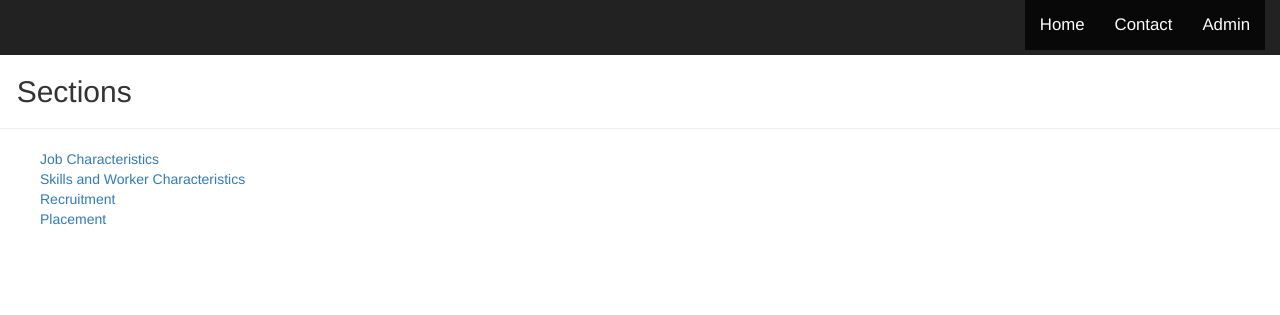
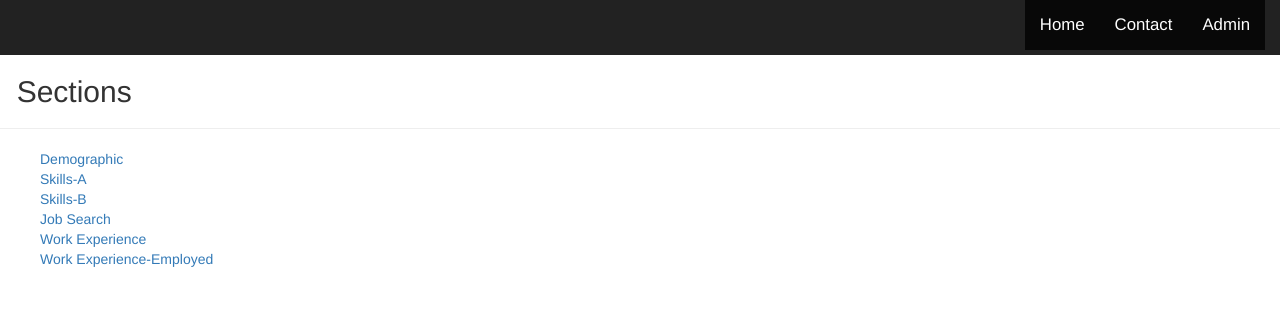
Before and after one commit to Vishalvjoseph/Survey, a Django app: page /survey/5/detailcentercreate/ in a window 1280 px wide. Shown: the top 315 px of the page. Run offline with Django 3.2, Linux system fonts and the light colour scheme; parts of the project's set-up code (start-up, migrations or seed data) failed here and were passed over; some libraries are stand-ins or nearby versions.

Commit message:
New code

```diff
--- a/survey/templates/survey/detail_create.html
+++ b/survey/templates/survey/detail_create.html
@@ -90,19 +90,28 @@
 <div>
         <ul>
 
-<a href="{% url 'survey:create' person_id start finish status_1  %}">Job Characteristics</a>
+<a href="{% url 'survey:create-worker' person_id start finish status_1  %}">Demographic</a>
 
 <br>
 
-<a href="{% url 'survey:create' person_id start finish status_2  %}">Skills and Worker Characteristics</a>
+<a href="{% url 'survey:create-worker' person_id start finish status_2  %}">Skills-A</a>
 
 <br>
 
-<a href="{% url 'survey:create' person_id start finish status_3  %}">Recruitment</a>
+<a href="{% url 'survey:create-worker' person_id start finish status_3  %}">Skills-B</a>
 
 <br>
 
-<a href="{% url 'survey:create' person_id start finish status_4  %}">Placement</a>
+<a href="{% url 'survey:create-worker' person_id start finish status_4  %}">Job Search</a>
+
+<br>
+
+<a href="{% url 'survey:create-worker' person_id start finish status_5  %}">Work Experience</a>
+
+<br>
+
+<a href="{% url 'survey:create-worker' person_id start finish status_6  %}">Work Experience-Employed</a>
+
 
 
    </ul>
--- a/survey/views.py
+++ b/survey/views.py
@@ -23,13 +23,12 @@ def PersonCreate(request):          #creates the Person object
 
     if request.method == 'POST':
         form = PersonForm(request.POST)    #uses the PersonForm which is based on the Person model
-        val = request.POST.getlist('form-answer_text', '')
         if form.is_valid():
             form.save()
             assign = Person.objects.all().latest('id').id
             start = 0
             finish = 3
-            return HttpResponseRedirect(reverse('survey:detail-create', args=(assign,)))
+            return HttpResponseRedirect(reverse('survey:detail-worker-create', args=(assign,)))
 
     else:
         form = PersonForm(prefix="form")
@@ -49,7 +48,7 @@ def PersonUpdate(request, pk):    # The view that helps in editing the name of a
             start = 0
             finish = 3
 
-            return HttpResponseRedirect(reverse('survey:detail-update', args=(person.id,)))
+            return HttpResponseRedirect(reverse('survey:detail-worker-update', args=(person.id,)))
 
     else:
         form = PersonForm(instance=person)
@@ -405,8 +404,10 @@ def DetailWorker_create(request, person_id):    #this view displays the various
     status_2 = 2
     status_3 = 3
     status_4 = 4
+    status_5 = 5
+    status_6 = 6
 
-    context = {'start':start, 'finish':finish, 'person_id':person_id, 'status_1':status_1, 'status_2':status_2, 'status_3':status_3, 'status_4':status_4}
+    context = {'start':start, 'finish':finish, 'person_id':person_id, 'status_1':status_1, 'status_2':status_2, 'status_3':status_3, 'status_4':status_4, 'status_5':status_5, 'status_6':status_6}
 
     return render(request, 'survey/detail_create.html', context)
 
@@ -418,20 +419,23 @@ def Create_Worker(request, person_id, start, finish, status):      #This is the
     status = int(status)
 
     if status == 1:
-        question_all = Question.objects.filter(questionnaire_type="training center").filter(question_category="Job Characteristics")
-        question_list = Question.objects.filter(questionnaire_type="training center").filter(question_category="Job Characteristics")[start:finish]
+        question_all = Question.objects.filter(questionnaire_type="worker").filter(question_category="Demographic")
+        question_list = Question.objects.filter(questionnaire_type="worker").filter(question_category="Demographic")[start:finish]
     elif status == 2:
-        question_all = Question.objects.filter(questionnaire_type="training center").filter(question_category="Skills and Worker Characteristics")
-        question_list = Question.objects.filter(questionnaire_type="training center").filter(question_category="Skills and Worker Characteristics")[start:finish]
+        question_all = Question.objects.filter(questionnaire_type="worker").filter(question_category="Skills-A")
+        question_list = Question.objects.filter(questionnaire_type="worker").filter(question_category="Skills-A")[start:finish]
     elif status == 3:
-        question_all = Question.objects.filter(questionnaire_type="training center").filter(question_category="Recruitment")
-        question_list = Question.objects.filter(questionnaire_type="training center").filter(question_category="Recruitment")[start:finish]
+        question_all = Question.objects.filter(questionnaire_type="worker").filter(question_category="Skills-B")
+        question_list = Question.objects.filter(questionnaire_type="worker").filter(question_category="Skills-B")[start:finish]
+    elif status == 4:
+        question_all = Question.objects.filter(questionnaire_type="worker").filter(question_category="Job Search")
+        question_list = Question.objects.filter(questionnaire_type="worker").filter(question_category="Job Search")[start:finish]
+    elif status == 5:
+        question_all = Question.objects.filter(questionnaire_type="worker").filter(question_category="Work Experience")
+        question_list = Question.objects.filter(questionnaire_type="worker").filter(question_category="Work Experience")[start:finish]
     else:
-        question_all = Question.objects.filter(questionnaire_type="training center").filter(question_category="Placement")
-        question_list = Question.objects.filter(questionnaire_type="training center").filter(question_category="Placement")[start:finish]
-
-##    question_all = Question.objects.filter(question_category=str(category['string1'])).filter(question_category=str(category['string2']))
-##    question_list = Question.objects.filter(question_category=str(category['string1'])).filter(question_category=str(category['string2']))[start:finish]
+        question_all = Question.objects.filter(questionnaire_type="worker").filter(question_category="Work Experience-Employed")
+        question_list = Question.objects.filter(questionnaire_type="worker").filter(question_category="Work Experience-Employed")[start:finish]
 
     person = get_object_or_404(Person, pk=person_id)
     start = start + 3
@@ -448,23 +452,23 @@ def Create_Worker(request, person_id, start, finish, status):      #This is the
         for q in question_list:
             print(i)
             if q.question_type == 'free':
-                form = AnswerForm(request.POST, prefix="form")
+                form = AnswerWorkerForm(request.POST, prefix="form")
                 if form.is_valid():
                     values = request.POST.getlist('form-answer_text', '')
-                    answer = Answer.objects.create(person=person, question=q, answer_text=values[i])
+                    answer = Answer_Worker.objects.create(person=person, question=q, answer_text=values[i])
                     i = i+1
 
             elif q.question_type == 'choice':
                 s1 = q.choice_set.get(pk=request.POST.get(str(q.id)))
                 if str(s1) == 'Other':
-                    form_other = AnswerForm(request.POST, prefix="form_choice")
+                    form_other = AnswerWorkerForm(request.POST, prefix="form_choice")
                     if form_other.is_valid():
                         values_other = request.POST.getlist('form_choice-answer_text', '')
-                        answer = Answer.objects.create(person=person, question=q, answer_text=values_other[j])
+                        answer = Answer_Worker.objects.create(person=person, question=q, answer_text=values_other[j])
                         j = j+1
 
                 else:
-                    answer = Answer.objects.create(person=person, question=q, answer_text=s1)
+                    answer = Answer_Worker.objects.create(person=person, question=q, answer_text=s1)
 
             else:
                 print(request.POST.getlist(str(q.id), ''))
@@ -472,20 +476,20 @@ def Create_Worker(request, person_id, start, finish, status):      #This is the
                 tot=len(li)
                 for k in range(0,tot):
                     s1 = q.choice_set.get(pk=li[k])
-                    answer = Answer.objects.create(person=person, question=q, answer_text=s1)
+                    answer = Answer_Worker.objects.create(person=person, question=q, answer_text=s1)
 
 
 
         if finish >= total+3:
-            return HttpResponseRedirect(reverse('survey:detail-create', args=(person.id,)))
+            return HttpResponseRedirect(reverse('survey:detail-worker-create', args=(person.id,)))
 
         else:
-            return HttpResponseRedirect(reverse('survey:create', args=(person.id, start, finish, status)))
+            return HttpResponseRedirect(reverse('survey:create-worker', args=(person.id, start, finish, status)))
 
 
     else:
-        form = AnswerForm(prefix="form")
-        form_other = AnswerForm(prefix="form_choice")
+        form = AnswerWorkerForm(prefix="form")
+        form_other = AnswerWorkerForm(prefix="form_choice")
 
         context = {'form':form, 'form_other':form_other, 'question_list':question_list}
 
@@ -500,8 +504,10 @@ def DetailWorker_update(request, person_id):     # Displays the various sections
     status_2 = 2
     status_3 = 3
     status_4 = 4
+    status_5 = 5
+    status_6 = 6
 
-    context = {'start':start, 'finish':finish, 'status_1':status_1, 'status_2':status_2, 'status_3':status_3, 'status_4':status_4, 'person_id':person_id}
+    context = {'start':start, 'finish':finish, 'status_1':status_1, 'status_2':status_2, 'status_3':status_3, 'status_4':status_4, 'status_5':status_5, 'status_6':status_6, 'person_id':person_id}
 
     return render(request, 'survey/detail_update.html', context)
 
@@ -512,18 +518,24 @@ def Update_Worker(request, person_id, start, finish, status):   # Updates the an
     finish = int(finish)
     status = int(status)
 
-    if status == 1:              #The necessary question lists are generated depending on the link clicked in the previous view
-        question_all = Question.objects.filter(questionnaire_type="training center").filter(question_category="Job Characteristics")
-        question_list = Question.objects.filter(questionnaire_type="training center").filter(question_category="Job Characteristics")[start:finish]
+    if status == 1:
+        question_all = Question.objects.filter(questionnaire_type="worker").filter(question_category="Demographic")
+        question_list = Question.objects.filter(questionnaire_type="worker").filter(question_category="Demographic")[start:finish]
     elif status == 2:
-        question_all = Question.objects.filter(questionnaire_type="training center").filter(question_category="Skills and Worker Characteristics")
-        question_list = Question.objects.filter(questionnaire_type="training center").filter(question_category="Skills and Worker Characteristics")[start:finish]
+        question_all = Question.objects.filter(questionnaire_type="worker").filter(question_category="Skills-A")
+        question_list = Question.objects.filter(questionnaire_type="worker").filter(question_category="Skills-A")[start:finish]
     elif status == 3:
-        question_all = Question.objects.filter(questionnaire_type="training center").filter(question_category="Recruitment")
-        question_list = Question.objects.filter(questionnaire_type="training center").filter(question_category="Recruitment")[start:finish]
+        question_all = Question.objects.filter(questionnaire_type="worker").filter(question_category="Skills-B")
+        question_list = Question.objects.filter(questionnaire_type="worker").filter(question_category="Skills-B")[start:finish]
+    elif status == 4:
+        question_all = Question.objects.filter(questionnaire_type="worker").filter(question_category="Job Search")
+        question_list = Question.objects.filter(questionnaire_type="worker").filter(question_category="Job Search")[start:finish]
+    elif status == 5:
+        question_all = Question.objects.filter(questionnaire_type="worker").filter(question_category="Work Experience")
+        question_list = Question.objects.filter(questionnaire_type="worker").filter(question_category="Work Experience")[start:finish]
     else:
-        question_all = Question.objects.filter(questionnaire_type="training center").filter(question_category="Placement")
-        question_list = Question.objects.filter(questionnaire_type="training center").filter(question_category="Placement")[start:finish]
+        question_all = Question.objects.filter(questionnaire_type="worker").filter(question_category="Work Experience-Employed")
+        question_list = Question.objects.filter(questionnaire_type="worker").filter(question_category="Work Experience-Employed")[start:finish]
 
 
     if len(question_list) == 3:   # This block assigns the questions from the list to individual objects
@@ -559,51 +571,51 @@ def Update_Worker(request, person_id, start, finish, status):   # Updates the an
 
     if q1 is not None:
         if q1.question_type == 'multiple':
-            multi = Answer.objects.filter(person=person).filter(question=q1)
+            multi = Answer_Worker.objects.filter(person=person).filter(question=q1)
             print(multi)
             for i in range(0,len(multi)):
                 ans_list_multi1.append(multi[i].answer_text)
         elif q1.question_type == 'choice':
-            ans1 = Answer.objects.filter(person=person).filter(question=q1).first()
+            ans1 = Answer_Worker.objects.filter(person=person).filter(question=q1).first()
             choice_list = q1.choice_set.all()
             for i in range(0,len(choice_list)):
                 ans_list_choice1.append(choice_list[i].choice_text)
         else:
-            ans1 = Answer.objects.filter(person=person).filter(question=q1).first()
+            ans1 = Answer_Worker.objects.filter(person=person).filter(question=q1).first()
 
 
     if q2 is not None:
         if q2.question_type == 'multiple':
-            multi = Answer.objects.filter(person=person).filter(question=q2)
+            multi = Answer_Worker.objects.filter(person=person).filter(question=q2)
             for i in range(0,len(multi)):
                 ans_list_multi2.append(multi[i].answer_text)
         elif q2.question_type == 'choice':
-            ans2 = Answer.objects.filter(person=person).filter(question=q2).first()
+            ans2 = Answer_Worker.objects.filter(person=person).filter(question=q2).first()
             choice_list = q2.choice_set.all()
             for i in range(0,len(choice_list)):
                 ans_list_choice2.append(choice_list[i].choice_text)
         else:
-            ans2 = Answer.objects.filter(person=person).filter(question=q2).first()
+            ans2 = Answer_Worker.objects.filter(person=person).filter(question=q2).first()
 
 
     if q3 is not None:
         if q3.question_type == 'multiple':
-            multi = Answer.objects.filter(person=person).filter(question=q3)
+            multi = Answer_Worker.objects.filter(person=person).filter(question=q3)
             for i in range(0,len(multi)):
                 ans_list_multi3.append(multi[i].answer_text)
         elif q3.question_type == 'choice':
-            ans3 = Answer.objects.filter(person=person).filter(question=q3).first()
+            ans3 = Answer_Worker.objects.filter(person=person).filter(question=q3).first()
             choice_list = q3.choice_set.all()
             for i in range(0,len(choice_list)):
                 ans_list_choice3.append(choice_list[i].choice_text)
         else:
-            ans3 = Answer.objects.filter(person=person).filter(question=q3).first()
+            ans3 = Answer_Worker.objects.filter(person=person).filter(question=q3).first()
 
 
     if request.method == 'POST':
         if q1 is not None:
             if q1.question_type == 'free':
-                form1 = AnswerForm(request.POST, prefix="form1", instance=ans1)
+                form1 = AnswerWorkerForm(request.POST, prefix="form1", instance=ans1)
                 if form1.is_valid():
                     ans1 = form1.save(commit=False)
                     ans1.question = q1
@@ -613,7 +625,7 @@ def Update_Worker(request, person_id, start, finish, status):   # Updates the an
             elif q1.question_type == 'choice':
                 s1 = q1.choice_set.get(pk=request.POST['choice1'])
                 if str(s1) == 'Other':
-                    form1 = AnswerForm(request.POST, prefix="form1", instance=ans1)
+                    form1 = AnswerWorkerForm(request.POST, prefix="form1", instance=ans1)
                     if form1.is_valid():
                         ans1 = form1.save(commit=False)
                         ans1.question = q1
@@ -629,19 +641,19 @@ def Update_Worker(request, person_id, start, finish, status):   # Updates the an
 
             else:
                 li = request.POST.getlist("choice1", '')
-                multi = Answer.objects.filter(person=person).filter(question=q1)
+                multi = Answer_Worker.objects.filter(person=person).filter(question=q1)
                 multi.delete()
                 tot=len(li)
                 for i in range(0,tot):
                     s1 = q1.choice_set.get(pk=li[i])
-                    answer = Answer.objects.create(person=person, question=q1, answer_text=s1)
+                    answer = Answer_Worker.objects.create(person=person, question=q1, answer_text=s1)
 
 
 
         if q2 is not None:
 
             if q2.question_type == 'free':
-                form2 = AnswerForm(request.POST, prefix="form2", instance=ans2)
+                form2 = AnswerWorkerForm(request.POST, prefix="form2", instance=ans2)
                 if form2.is_valid():
                     ans2 = form2.save(commit=False)
                     ans2.question = q2
@@ -651,7 +663,7 @@ def Update_Worker(request, person_id, start, finish, status):   # Updates the an
             elif q2.question_type == 'choice':
                 s2 = q2.choice_set.get(pk=request.POST['choice2'])
                 if str(s2) == 'Other':
-                    form2 = AnswerForm(request.POST, prefix="form2", instance=ans2)
+                    form2 = AnswerWorkerForm(request.POST, prefix="form2", instance=ans2)
                     if form2.is_valid():
                         ans2 = form2.save(commit=False)
                         ans2.question = q2
@@ -665,18 +677,18 @@ def Update_Worker(request, person_id, start, finish, status):   # Updates the an
 
             else:
                 li = request.POST.getlist("choice2", '')
-                multi = Answer.objects.filter(person=person).filter(question=q2)
+                multi = Answer_Worker.objects.filter(person=person).filter(question=q2)
                 multi.delete()
                 tot=len(li)
                 for i in range(0,tot):
                     s2 = q2.choice_set.get(pk=li[i])
-                    answer = Answer.objects.create(person=person, question=q2, answer_text=s2)
+                    answer = Answer_Worker.objects.create(person=person, question=q2, answer_text=s2)
 
 
         if q3 is not None:
 
             if q3.question_type == 'free':
-                form3 = AnswerForm(request.POST, prefix="form3", instance=ans3)
+                form3 = AnswerWorkerForm(request.POST, prefix="form3", instance=ans3)
                 if form3.is_valid():
                     ans3 = form3.save(commit=False)
                     ans3.question = q3
@@ -686,7 +698,7 @@ def Update_Worker(request, person_id, start, finish, status):   # Updates the an
             elif q3.question_type == 'choice':
                 s3 = q3.choice_set.get(pk=request.POST['choice3'])
                 if str(s3) == 'Other':
-                    form3 = AnswerForm(request.POST, prefix="form3", instance=ans3)
+                    form3 = AnswerWorkerForm(request.POST, prefix="form3", instance=ans3)
                     if form3.is_valid():
                         ans3 = form3.save(commit=False)
                         ans3.question = q3
@@ -700,24 +712,24 @@ def Update_Worker(request, person_id, start, finish, status):   # Updates the an
 
             else:
                 li = request.POST.getlist("choice3", '')
-                multi = Answer.objects.filter(person=person).filter(question=q3)
+                multi = Answer_Worker.objects.filter(person=person).filter(question=q3)
                 multi.delete()
                 tot=len(li)
                 for i in range(0,tot):
                     s3 = q3.choice_set.get(pk=li[i])
-                    answer = Answer.objects.create(person=person, question=q3, answer_text=s3) #creates new objects after deleting the old ones so that there is no redundancy
+                    answer = Answer_Worker.objects.create(person=person, question=q3, answer_text=s3) #creates new objects after deleting the old ones so that there is no redundancy
 
         if finish >= total+3:   #checks if condition has been met to generate next list of questions
-            return HttpResponseRedirect(reverse('survey:detail-update', args=(person.id,)))
+            return HttpResponseRedirect(reverse('survey:detail-worker-update', args=(person.id,)))
 
         else:
-            return HttpResponseRedirect(reverse('survey:update', args=(person.id, start, finish, status))) #redirects back to same view to process/display next set of questions in the same list
+            return HttpResponseRedirect(reverse('survey:update-worker', args=(person.id, start, finish, status))) #redirects back to same view to process/display next set of questions in the same list
 
 
     else:
-        form1 = AnswerForm(prefix="form1", instance=ans1)
-        form2 = AnswerForm(prefix="form2", instance=ans2)
-        form3 = AnswerForm(prefix="form3", instance=ans3)
+        form1 = AnswerWorkerForm(prefix="form1", instance=ans1)
+        form2 = AnswerWorkerForm(prefix="form2", instance=ans2)
+        form3 = AnswerWorkerForm(prefix="form3", instance=ans3)
 
         context = {'form1':form1, 'form2':form2, 'form3':form3, 'q1':q1, 'q2':q2, 'q3':q3, 'ans1':ans1, 'ans2':ans2, 'ans3':ans3, 'ans_list_choice1':ans_list_choice1, 'ans_list_multi1':ans_list_multi1, 'ans_list_choice2':ans_list_choice2, 'ans_list_multi2':ans_list_multi2, 'ans_list_choice3':ans_list_choice3, 'ans_list_multi3':ans_list_multi3}
 
```
Also changed, not shown: survey/templates/survey/detail_update.html (+12 -4 lines), db.sqlite3.
